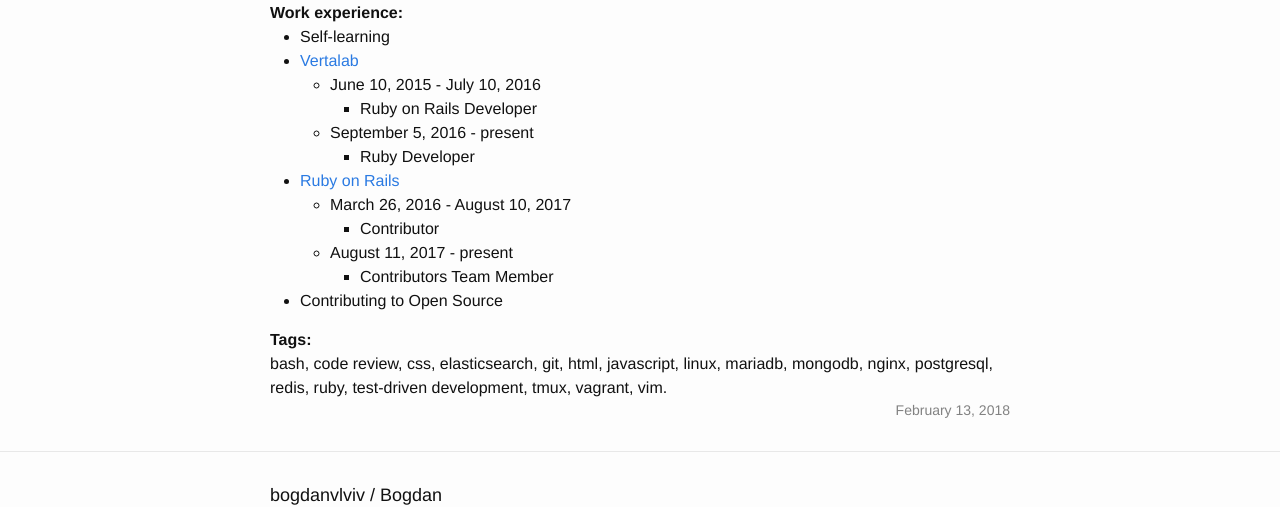
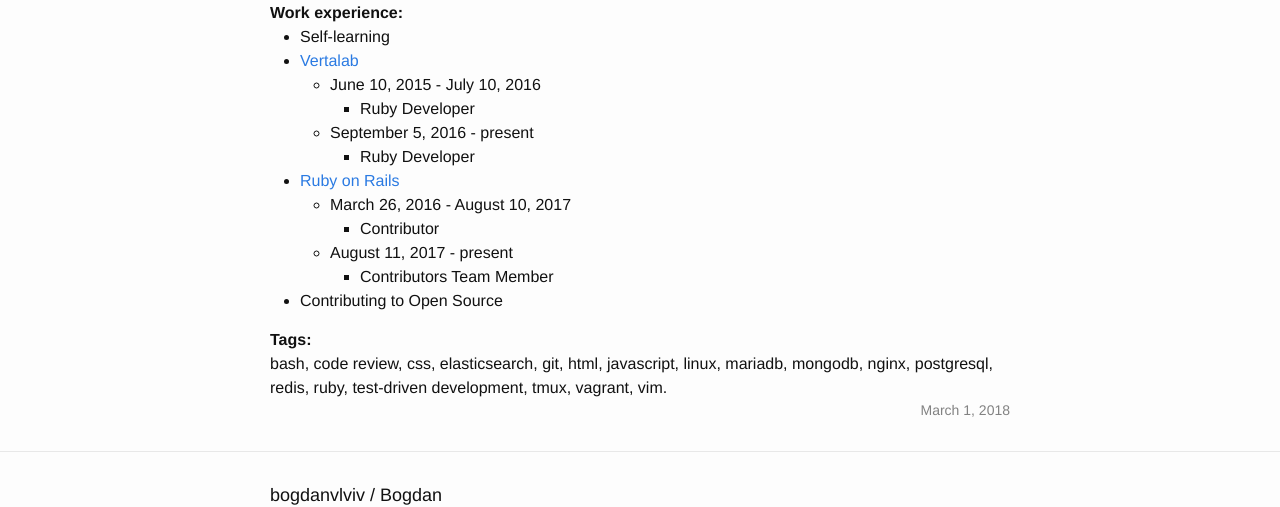
Before and after one commit to crowdpro3/bogdanvlviv.github.io, a Jekyll site: the page built from resume.html, in a window 1280 px wide. Shown: the part 519-1026 px from the top of the page. Built offline with Jekyll 4.4.1, drawn with Linux system fonts in a browser that asks for light colours.

Commit message:
Update resume

```diff
--- a/resume.html
+++ b/resume.html
@@ -54,7 +54,7 @@
           <li>
             June 10, 2015 - July 10, 2016
             <ul>
-              <li>Ruby on Rails Developer</li>
+              <li>Ruby Developer</li>
             </ul>
           </li>
           <li>
@@ -91,5 +91,5 @@
     <div>bash, code review, css, elasticsearch, git, html, javascript, linux, mariadb, mongodb, nginx, postgresql, redis, ruby, test-driven development, tmux, vagrant, vim.</div>
   </div>
 
-  <span class="resume-meta" title="Updated at"><time itemprop="dateUpdated">February 13, 2018</time></span>
+  <span class="resume-meta" title="Updated at"><time itemprop="dateUpdated">March 1, 2018</time></span>
 </div>
```
